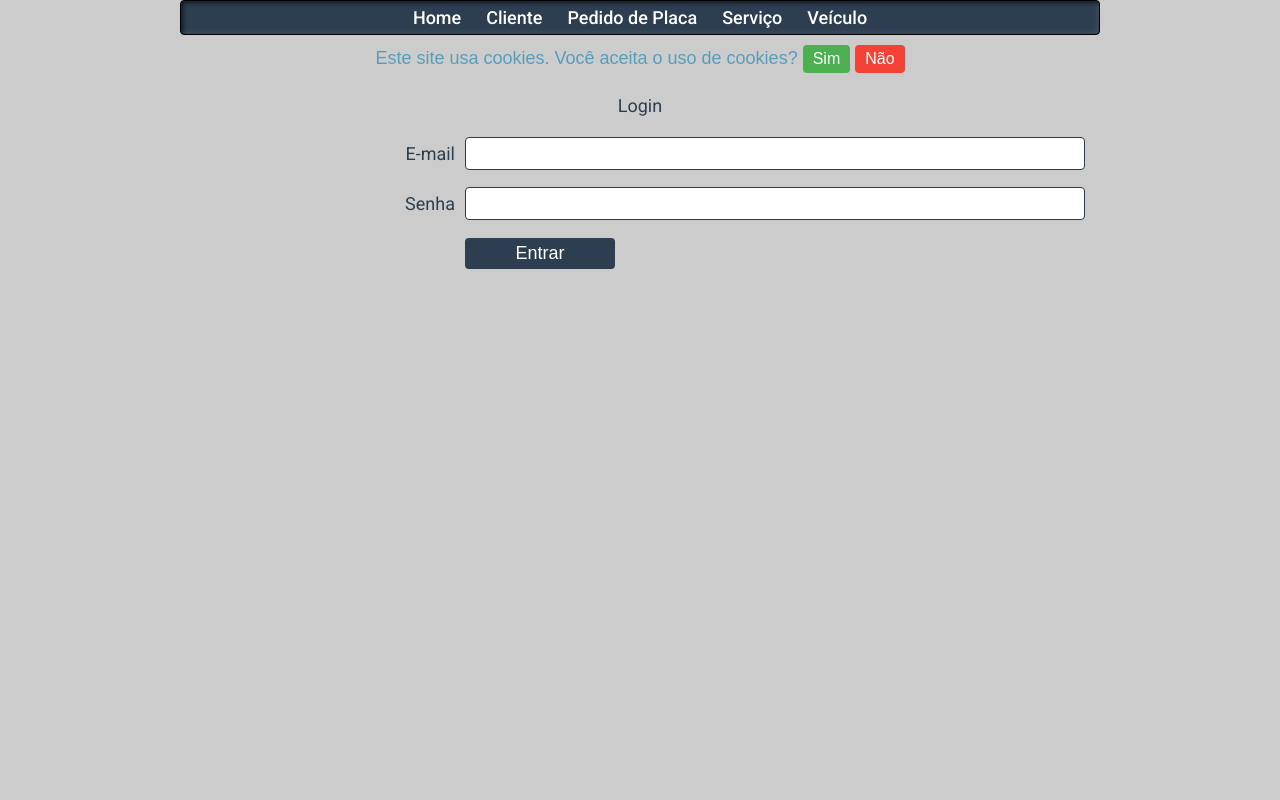
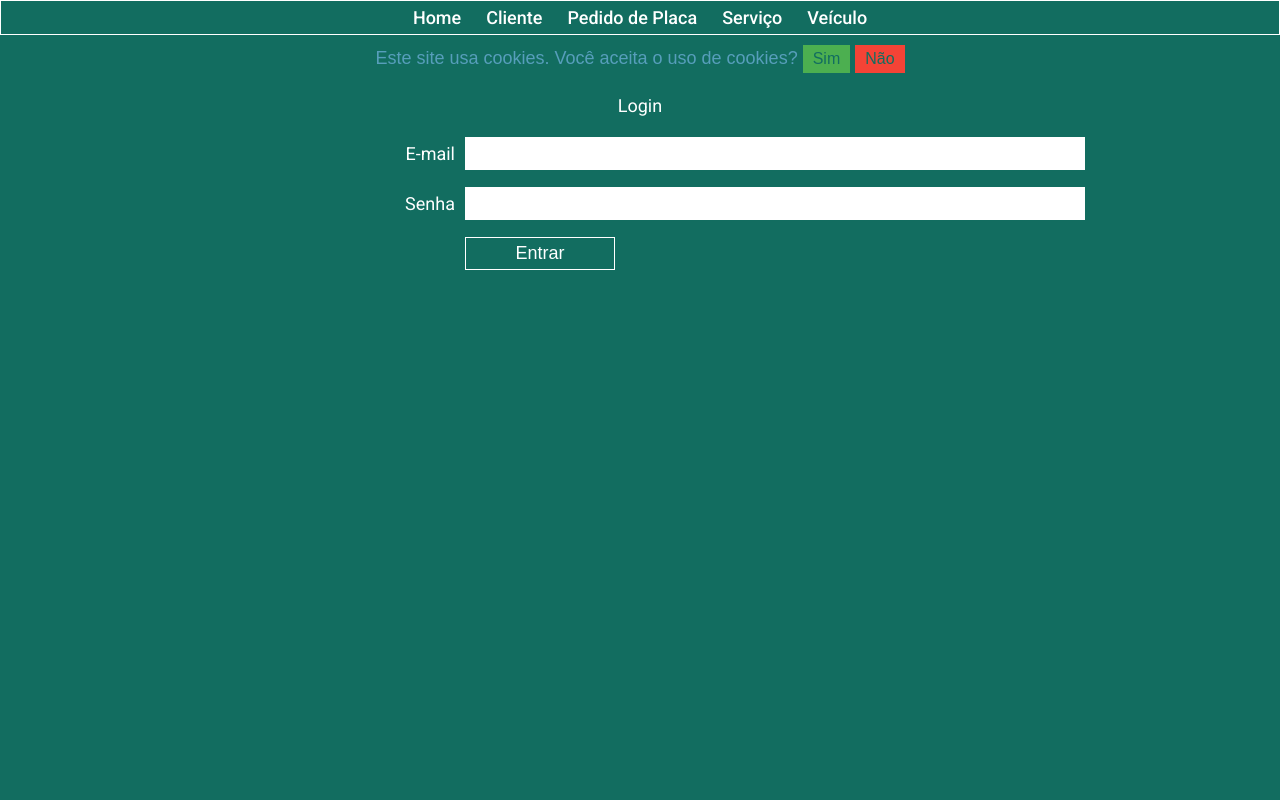
Before and after one commit to vpmaciel/web-despachante, a PHP site: page /index.php in a window 1280 px wide. Run offline with PHP 8.4, Linux system fonts and the light colour scheme; some libraries are stand-ins or nearby versions.

Commit message:
2024-07-30

```diff
--- a/estilo.css
+++ b/estilo.css
@@ -1,9 +1,9 @@
 /* Reset básico para todos os elementos */
 * {
     box-sizing: border-box;
-    border-radius: 4px;
+    border-radius: 0px;
     text-align: center;
-    color: #2C3E50; /* Cinza Escuro Melhorado */
+    color: #fff; /* Cinza Escuro Melhorado */
     font-weight: normal;
     font-size: 18px;
     font-weight: 400;
@@ -31,13 +31,14 @@ textarea:focus {
     /* Cinza escuro */
     outline: none;
     box-shadow: none;
-    border: 1px solid #2C3E50;
+    border: 1px solid #fff;
     /* Cinza claro */
     font-size: 18px;
     padding: 5px;
     width: 100%;
     resize: none;
     text-align: left;
+    color: #333;
 }
 
 /* Estilização de botões */
@@ -45,7 +46,7 @@ textarea:focus {
 input[type="button"],
 input[type="submit"] {
     outline: none;
-    background-color: #2C3E50; /* Cinza Escuro Melhorado */
+    background-color: #126d60; /* Cinza Escuro Melhorado */
     border: none;
     font-size: 18px;
     font-weight: 500;
@@ -55,6 +56,8 @@ input[type="submit"] {
     width: 150px;
     color: #fff;
     text-align: center;
+    cursor: pointer;
+    border: 1px solid #fff;
 }
 
 form{
@@ -96,15 +99,14 @@ html,
 body {
     min-height: 100%;
     width: 100%;
-    display: flex;
-    justify-content: center;
+
     align-items: flex-start; /* Alinha ao topo */
     height: 100vh;
     font-family: 'Roboto', sans-serif;
     /* Cinza escuro */
     font-size: 18px;
     margin: auto 0;
-    background-color: #ccc;
+    background-color: #126d60;
     /* Cinza claro */
 }
 
@@ -130,7 +132,7 @@ input[type="file"] {
 .file::-webkit-file-upload-button {
     outline: none;
     box-shadow: none;
-    border: 1px solid #45aaf2;
+    border: 1px solid #fff;
     font-size: 18px;
     resize: none;
     padding: 5px;
@@ -153,26 +155,16 @@ span {
 .menu {
     width: 100%;
     height: 35px;
-    background-color: #2C3E50; /* Cinza-Azulado Escuro Profissional */
+    background-color: #126d60; /* Cinza-Azulado Escuro Profissional */
     padding: 0px 10px;
     margin: 0;
     display: flex;
     align-items: center;
     justify-content: center;
-    border: 1px solid black;
+    border: 1px solid #fff;
     color: #ecf0f1; /* Cor do texto clara */
     font-size: 16px; /* Tamanho da fonte */
     cursor: pointer; /* Cursor de ponteiro para indicar que é clicável */
-    box-shadow: inset 2px 2px 4px rgba(0, 0, 0, 0.6), inset -2px -2px 4px rgba(255, 255, 255, 0.1); /* Sombra interna para criar efeito afundado */
-    transition: all 0.3s ease; /* Suaviza a transição ao passar o mouse ou clicar */
-}
-
-.menu:hover {
-    background-color: #34495E; /* Cor de fundo ao passar o mouse */
-}
-
-.menu:active {
-    box-shadow: inset 1px 1px 2px rgba(0, 0, 0, 0.6), inset -1px -1px 2px rgba(255, 255, 255, 0.1); /* Ajuste da sombra ao clicar */
 }
 
 
@@ -184,12 +176,6 @@ span {
     text-decoration: none;
     font-size: 18px;
     transition: color 0.3s ease;
-}
-
-/* Efeito de hover nos links */
-.menu .menu_a:hover {
-    color: #f1c40f;
-    font-weight: 500;
 }
 
 /* Estilização de links */
@@ -228,7 +214,7 @@ a:hover {
 
 #acceptCookies {
     background-color: #4CAF50;
-    color: white;
+    color: #126d60;
     border: none;
     padding: 0px;
     cursor: pointer;
@@ -237,7 +223,7 @@ a:hover {
 
 #declineCookies {
     background-color: #f44336;
-    color: white;
+    color: #126d60;
     border: none;
     padding: 0px;
     cursor: pointer;
@@ -245,10 +231,10 @@ a:hover {
 }
 
 .botoes {
-    background-color: #2C3E50; /* Cinza Escuro Melhorado */
+    background-color: #126d60; /* Cinza Escuro Melhorado */
 
-    color: white;
-    border: 1px solid black;
+    color: #fff;
+    border: 1px solid #fff;
     font-size: 18px;
     resize: none;
     padding: 0px;
@@ -263,16 +249,12 @@ a:hover {
 }
 
 .botoes a {
-    color: white; /* Garantir que o texto dos links seja branco */
+    color: #fff; /* Garantir que o texto dos links seja branco */
     text-decoration: none; /* Remover decoração de texto para links */
     display: block; /* Garantir que os links ocupem todo o espaço do botão */
     padding: 5px 10px; /* Ajustar padding para alinhar com o conteúdo do botão */
+    border: 1px solid #fff;
 }
-
-.botoes a:hover {
-    color: #f1c40f;
-}
-
 
 .roboto-thin {
     font-family: "Roboto", sans-serif;
--- a/servico-cadastro.php
+++ b/servico-cadastro.php
@@ -59,7 +59,6 @@ if (isset($_GET['editar'])) {
         $registro['servico_placa_veiculo'] = $linha['servico_placa_veiculo'];
         $registro['servico_descricao'] = $linha['servico_descricao'];
         $registro['servico_cpf_cnpj_cliente'] = $linha['servico_cpf_cnpj_cliente'];
-        $registro['servico_nome_cliente'] = $linha['servico_nome_cliente'];
         $registro['servico_telefone_cliente'] = $linha['servico_telefone_cliente'];
     }
 
```
